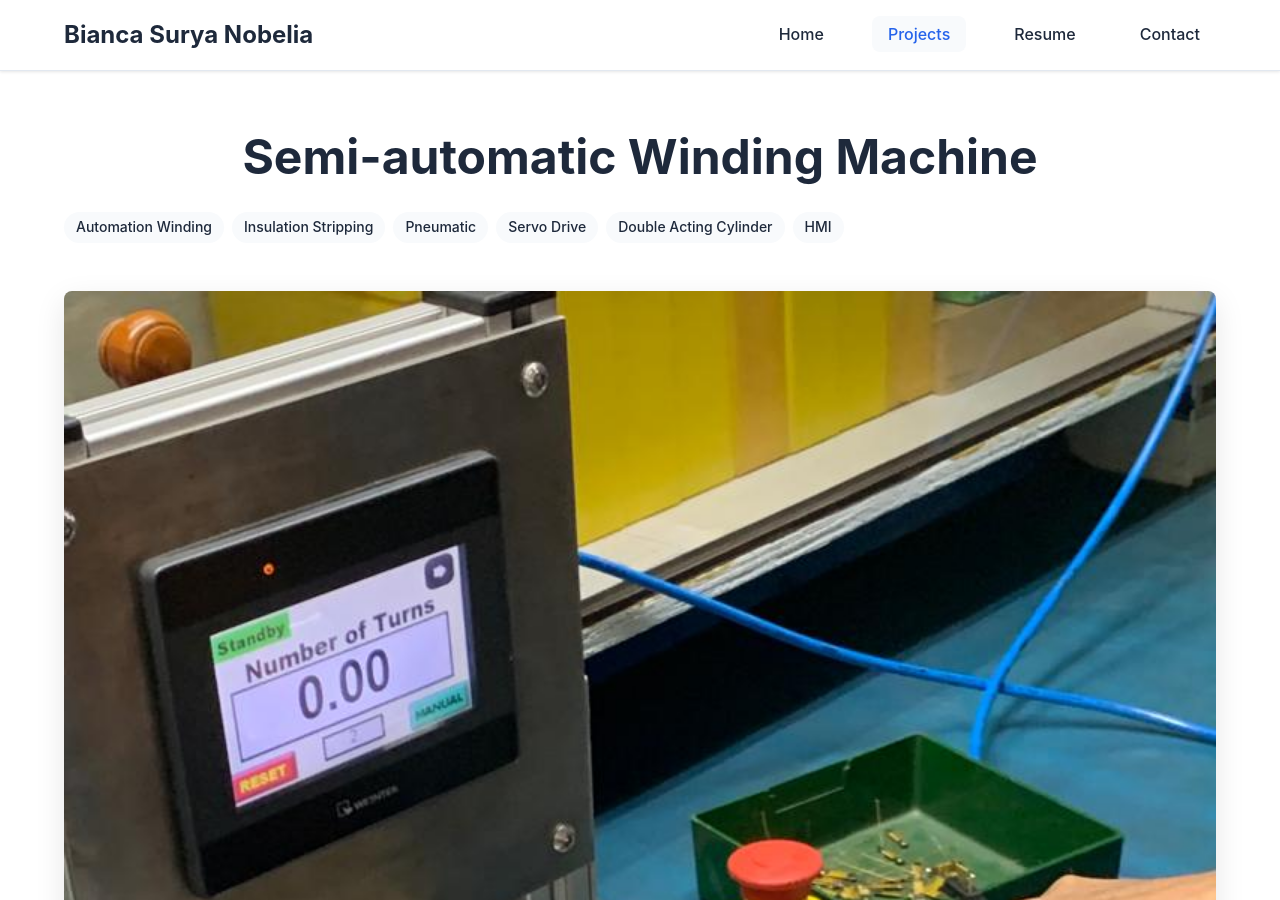
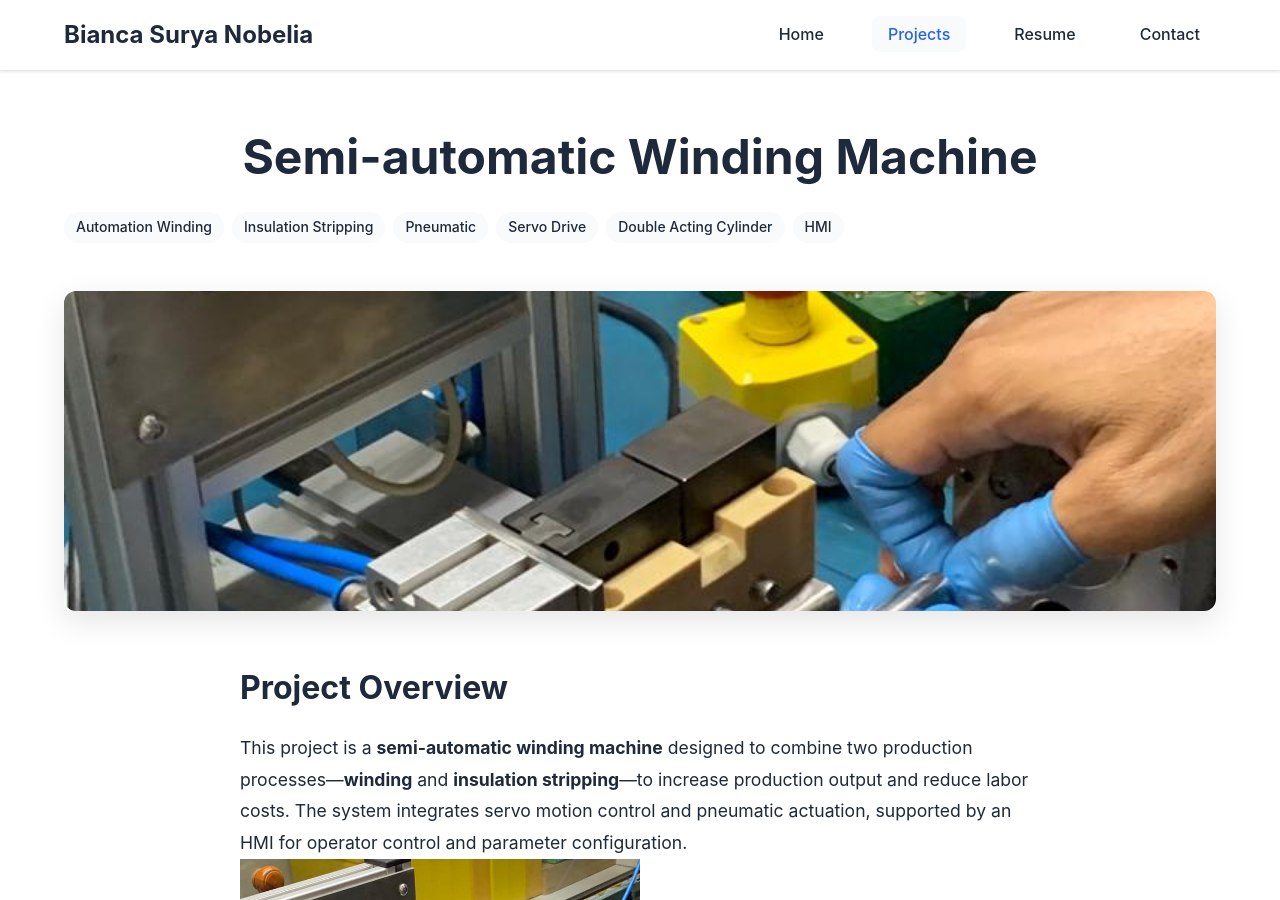
Before and after one commit to BiancaNobelia/biancanobelia.github.io, a Jekyll site: the page built from _projects/semi-automatic-winding.md, in a window 1280 px wide and 900 px high. Built offline with Jekyll 4.4.1, drawn with Linux system fonts in a browser that asks for light colours.

Commit message:
Enhance project cover image styling
Updated the image tag to include styling for better presentation.

```diff
--- a/_layouts/project.html
+++ b/_layouts/project.html
@@ -21,7 +21,8 @@ layout: default
 
         {% if page.cover_image %}
         <div class="project-cover">
-            <img src="{{ page.cover_image | relative_url }}" alt="{{ page.title }}">
+            <img src="{{ page.cover_image }}" alt="{{ page.title }}"
+     style="width:100%; max-height:320px; object-fit:cover; border-radius:12px;">
         </div>
         {% endif %}
 
```
